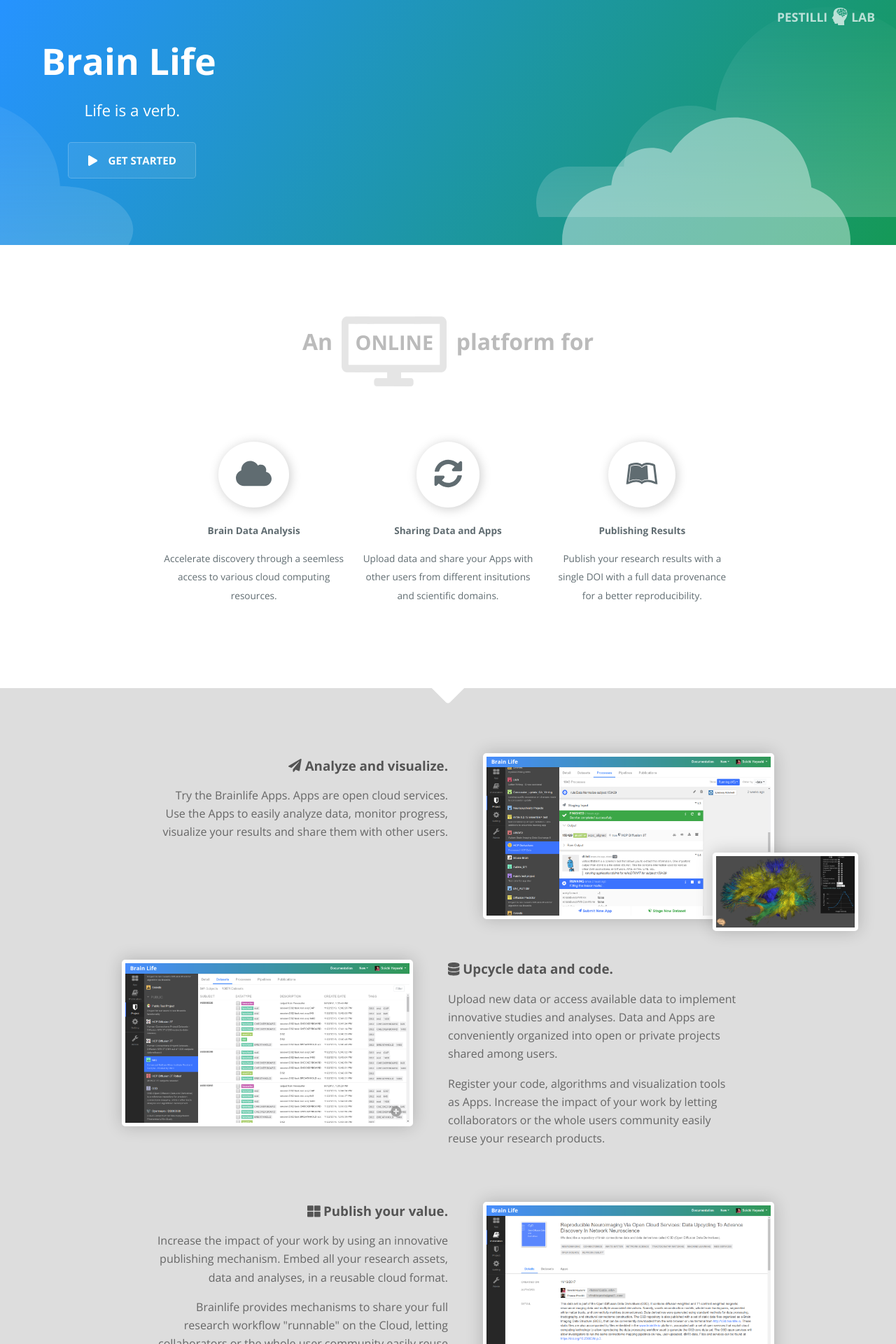
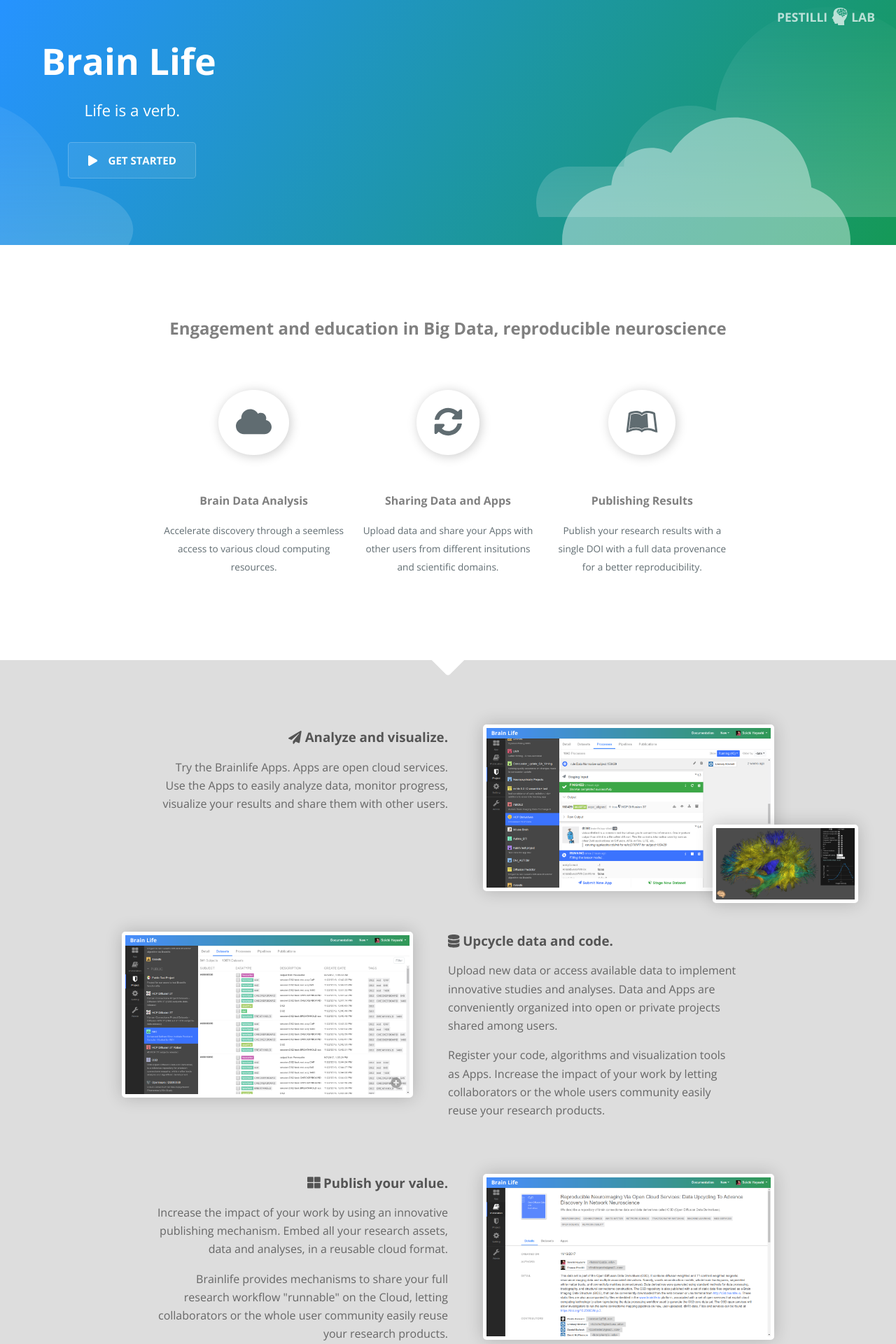
Before and after one commit to brainlife/brainlife.github.io, a Jekyll site: the page built from index.md, in a window 1280 px wide. Shown: the top 1920 px of the page at 70% size. Built offline with Jekyll 4.4.1, drawn with Linux system fonts in a browser that asks for light colours; nearby versions of some CDN libraries.

Commit message:
Brought back original site heading

```diff
--- a/_includes/landing.about.html
+++ b/_includes/landing.about.html
@@ -23,10 +23,8 @@
 
 <br>
 <center style="padding: 3rem 0;">
-    <!--
-    <h2><b>Engagement and education in Big Data, reproducible neuroscience</b></h2>
-    -->
-    <h1 style="color: #bbb; line-height: 200%;"><b>An <div class="online">ONLINE</div> platform for</b></h1>
+    <!--<h1 style="color: #bbb; line-height: 200%;"><b>An <div class="online">ONLINE</div> platform for</b></h1>-->
+    <h2 style="color: gray;"><b>Engagement and education in Big Data, reproducible neuroscience</b></h2>
 </center>
 <table class="layout-table" style="font-size: 85%;">
 <tr>
@@ -36,7 +34,7 @@
                 <i class="fas fa-cloud fa-3x"></i>
             </div>
             <br>
-            <b>Brain Data Analysis</b>
+            <h3 style="color: gray;"><b>Brain Data Analysis</b></h3>
             <p>Accelerate discovery through a seemless access to various cloud computing resources.</p>
         </center>
      </td>
@@ -46,7 +44,7 @@
                 <i class="fas fa-sync-alt fa-3x"></i>
             </div>
             <br>
-            <b>Sharing Data and Apps</b>
+            <h3 style="color: gray;"><b>Sharing Data and Apps</b></h3>
             <p>Upload data and share your Apps with other users from different insitutions and scientific domains.</p>
         </center>
     </td>
@@ -56,7 +54,7 @@
                 <i class="fab fa-leanpub fa-3x"></i>
             </div>
             <br>
-            <b>Publishing Results</b>
+            <h3 style="color: gray;"><b>Publishing Results</b></h3>
             <p>Publish your research results with a single DOI with a full data provenance for a better reproducibility.</p>
         </center>
     </td>
--- a/_includes/landing.team.html
+++ b/_includes/landing.team.html
@@ -57,7 +57,7 @@
     <br>
 </div>
 
-<div style="margin-top: 7rem; margin-bottom: 7rem;">
+<div style="margin-top: 6rem; margin-bottom: 7rem;">
     <h1>
         <center>
             <p style="font-size: 150%;">
--- a/css/brainlife.css
+++ b/css/brainlife.css
@@ -163,6 +163,7 @@
     filter: grayscale(100%);
     box-shadow: 2px 2px 4px rgba(0,0,0,0.1);
     border: 5px solid white;
+    width: 90%;
 }
 .contact a {
     font-weight: 700;
```
